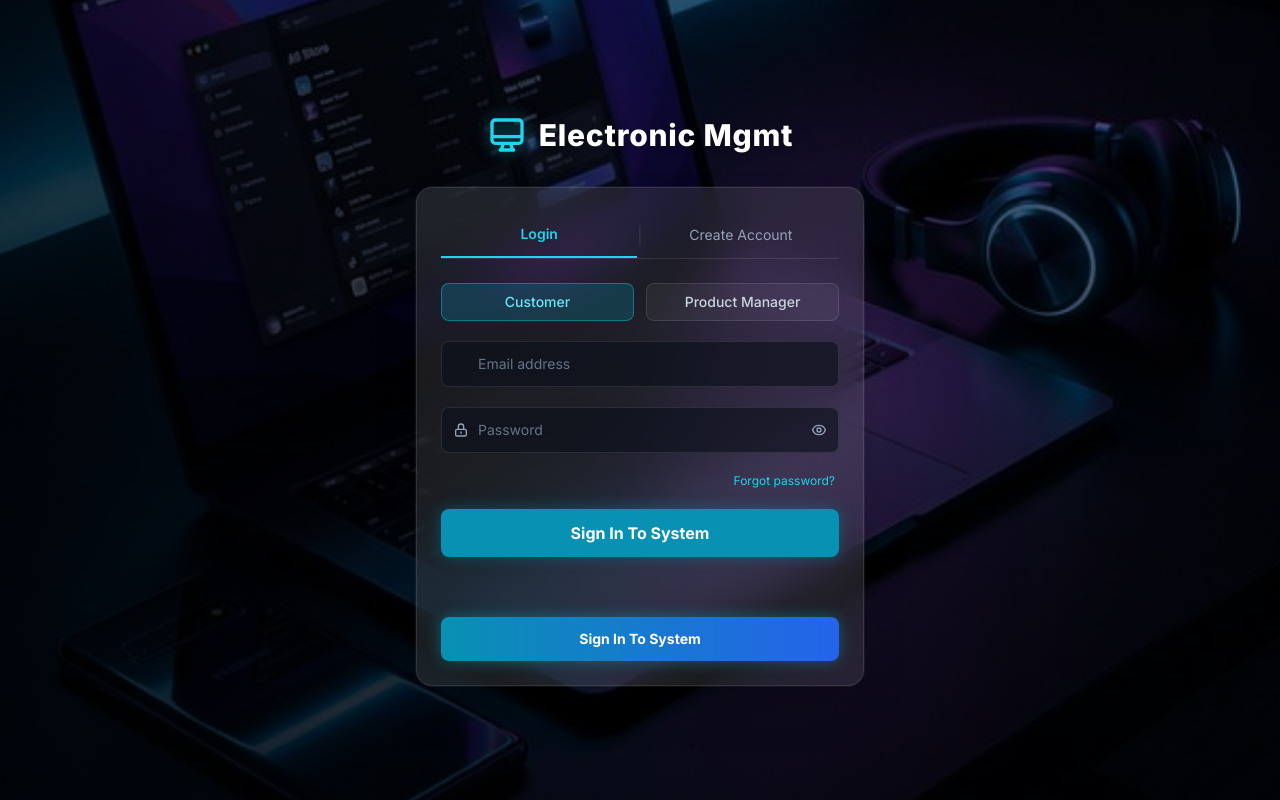
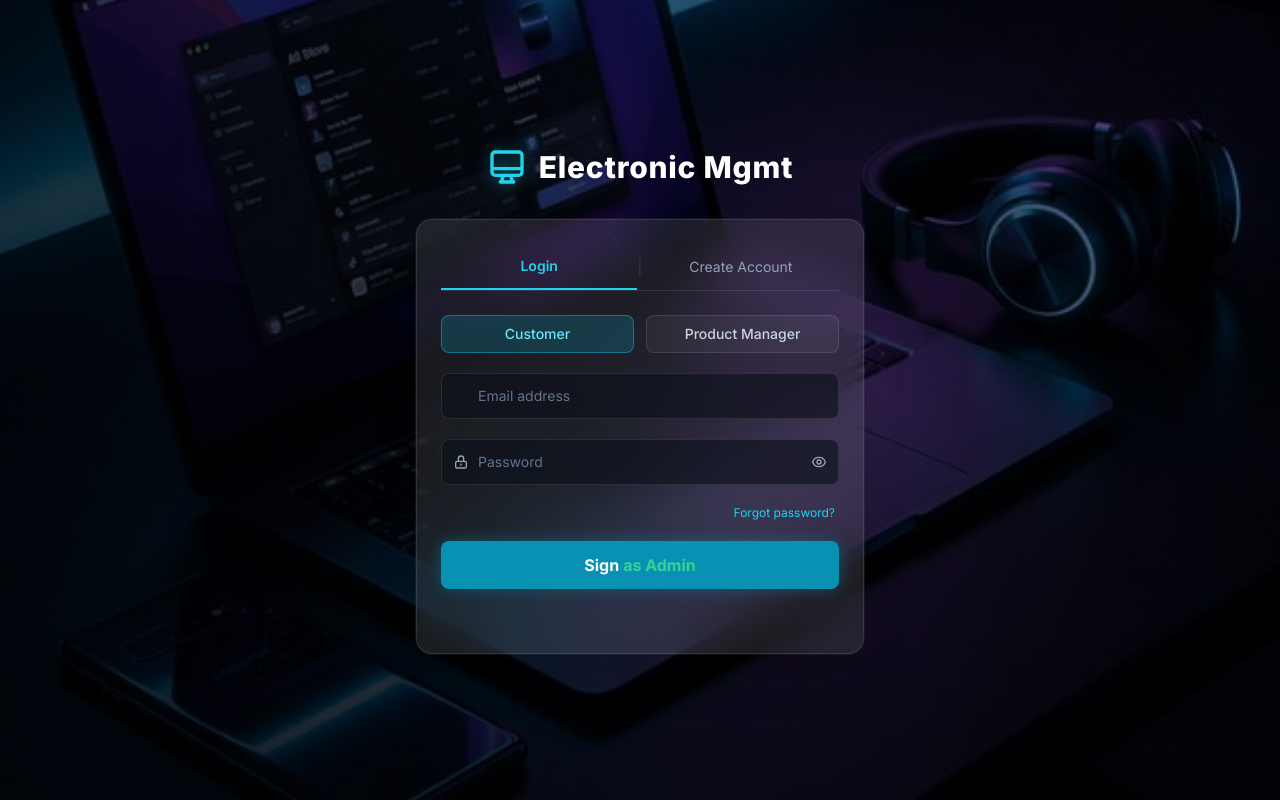
Before and after one commit to hervendacyayisenga/Electronic-management-system, a Vue app: page /login in a window 1280 px wide. Built offline with nearby package versions, Linux system fonts and the light colour scheme.

Commit message:
style: rename login button to 'Sign as Admin'

```diff
--- a/src/views/SignIn.vue
+++ b/src/views/SignIn.vue
@@ -220,25 +220,13 @@ function switchTab(tab) {
               <circle class="opacity-25" cx="12" cy="12" r="10" stroke="currentColor" stroke-width="4"></circle>
               <path class="opacity-75" fill="currentColor" d="M4 12a8 8 0 018-8V0C5.373 0 0 5.373 0 12h4zm2 5.291A7.962 7.962 0 014 12H0c0 3.042 1.135 5.824 3 7.938l3-2.647z"></path>
             </svg>
-            Sign In To System
+            Sign <span class="text-emerald-400 ml-1">as Admin</span>
           </button>
 
           <div aria-live="polite" class="min-h-[20px]">
             <p v-if="authStore.loginError" class="text-red-400 text-xs px-1" role="alert">{{ authStore.loginError }}</p>
             <p v-if="authStore.registerSuccess" class="text-emerald-400 text-xs px-1 font-medium" role="status">{{ authStore.registerSuccess }}</p>
           </div>
-
-          <button type="submit" :disabled="loginLoading"
-            :aria-busy="loginLoading"
-            class="w-full py-3 rounded-lg bg-gradient-to-r from-cyan-600 to-blue-600 hover:from-cyan-500 hover:to-blue-500 text-white font-bold text-sm transition-all shadow-[0_0_15px_rgba(6,182,212,0.4)] hover:shadow-[0_0_25px_rgba(6,182,212,0.6)] disabled:opacity-50 disabled:shadow-none focus:outline-none focus:ring-2 focus:ring-cyan-400 focus:ring-offset-2 focus:ring-offset-[#0B0F19]">
-            <span v-if="loginLoading">Authenticating...</span>
-            <span v-else-if="mfaStep">Verify Secure OTP</span>
-            <span v-else>Sign In To System</span>
-          </button>
-
-          <button v-if="mfaStep" type="button" @click="mfaStep = false; mfaOtp = ''; authStore.clearMessages()" class="mt-4 w-full py-2 bg-transparent text-slate-400 hover:text-slate-200 text-sm font-semibold transition-colors focus:outline-none">
-            Back to Application Login
-          </button>
         </form>
 
         <!-- REGISTER FORM -->
```
Also changed, not shown: 7 other files (tests, documents, lock files or other folders).
